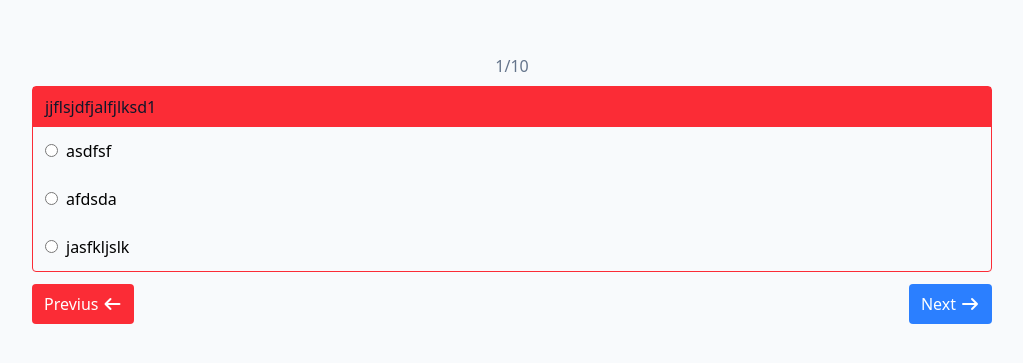
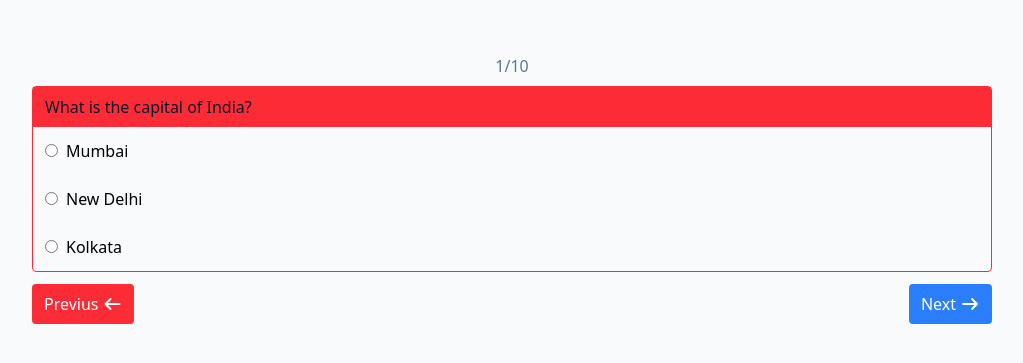
Before and after one commit to ANUSHALAV/Quiz_Master, an Angular app: page /quiz in a window 1280 px wide. Shown: the part 211-574 px from the top of the page, without its empty margins (128-1151 px from the left). Built offline with nearby package versions, Linux system fonts and the light colour scheme.

Commit message:
add 10 GK question

```diff
--- a/src/app/quiz-question-answere.ts
+++ b/src/app/quiz-question-answere.ts
@@ -7,82 +7,106 @@ export class QuizQuestionAnswere {
   private quizQuestionAnswere: any = [
     {
       Id: 1,
-      Question: 'jjflsjdfjalfjlksd1',
+      Question: 'What is the capital of India?',
       Options: [
-        {
-          Id: 1,
-          Option: 'asdfsf'
-        },
-        {
-          Id: 2,
-          Option: "afdsda"
-        },
-        {
-          Id: 3,
-          Option: 'jasfkljslk'
-        }
+        { Id: 1, Option: 'Mumbai' },
+        { Id: 2, Option: 'New Delhi' },
+        { Id: 3, Option: 'Kolkata' }
+      ],
+      Answere: 2
+    },
+    {
+      Id: 2,
+      Question: 'Who is known as the Father of the Nation in India?',
+      Options: [
+        { Id: 1, Option: 'Jawaharlal Nehru' },
+        { Id: 2, Option: 'Subhash Chandra Bose' },
+        { Id: 3, Option: 'Mahatma Gandhi' }
+      ],
+      Answere: 3
+    },
+    {
+      Id: 3,
+      Question: 'Which planet is known as the Red Planet?',
+      Options: [
+        { Id: 1, Option: 'Earth' },
+        { Id: 2, Option: 'Mars' },
+        { Id: 3, Option: 'Jupiter' }
+      ],
+      Answere: 2
+    },
+    {
+      Id: 4,
+      Question: 'Which is the largest ocean in the world?',
+      Options: [
+        { Id: 1, Option: 'Indian Ocean' },
+        { Id: 2, Option: 'Atlantic Ocean' },
+        { Id: 3, Option: 'Pacific Ocean' }
+      ],
+      Answere: 3
+    },
+    {
+      Id: 5,
+      Question: 'How many continents are there in the world?',
+      Options: [
+        { Id: 1, Option: '5' },
+        { Id: 2, Option: '6' },
+        { Id: 3, Option: '7' }
+      ],
+      Answere: 3
+    },
+    {
+      Id: 6,
+      Question: 'Which is the national animal of India?',
+      Options: [
+        { Id: 1, Option: 'Lion' },
+        { Id: 2, Option: 'Tiger' },
+        { Id: 3, Option: 'Elephant' }
+      ],
+      Answere: 2
+    },
+    {
+      Id: 7,
+      Question: 'Which gas is most abundant in the Earth’s atmosphere?',
+      Options: [
+        { Id: 1, Option: 'Oxygen' },
+        { Id: 2, Option: 'Carbon Dioxide' },
+        { Id: 3, Option: 'Nitrogen' }
+      ],
+      Answere: 3
+    },
+    {
+      Id: 8,
+      Question: 'Who invented the telephone?',
+      Options: [
+        { Id: 1, Option: 'Alexander Graham Bell' },
+        { Id: 2, Option: 'Thomas Edison' },
+        { Id: 3, Option: 'Nikola Tesla' }
       ],
       Answere: 1
     },
     {
-      Id: 2,
-      Question: 'jjflsjdfjalfjlksd2',
+      Id: 9,
+      Question: 'Which is the smallest prime number?',
       Options: [
-        {
-          Id: 1,
-          Option: 'asdfsf'
-        },
-        {
-          Id: 2,
-          Option: "afdsda"
-        },
-        {
-          Id: 3,
-          Option: 'jasfkljslk'
-        }
+        { Id: 1, Option: '0' },
+        { Id: 2, Option: '1' },
+        { Id: 3, Option: '2' }
       ],
-      Answere: 1
+      Answere: 3
     },
     {
-      Id: 3,
-      Question: 'jjflsjdfjalfjlksd3',
+      Id: 10,
+      Question: 'Which country is known as the Land of the Rising Sun?',
       Options: [
-        {
-          Id: 1,
-          Option: 'asdfsf'
-        },
-        {
-          Id: 2,
-          Option: "afdsda"
-        },
-        {
-          Id: 3,
-          Option: 'jasfkljslk'
-        }
+        { Id: 1, Option: 'China' },
+        { Id: 2, Option: 'Japan' },
+        { Id: 3, Option: 'Thailand' }
       ],
-      Answere: 1
-    },
-    {
-      Id: 4,
-      Question: 'jjflsjdfjalfjlksd4',
-      Options: [
-        {
-          Id: 1,
-          Option: 'asdfsf'
-        },
-        {
-          Id: 2,
-          Option: "afdsda"
-        },
-        {
-          Id: 3,
-          Option: 'jasfkljslk'
-        }
-      ],
-      Answere: 1
-    },
+      Answere: 2
+    }
+  ];
 
-  ];
 
   getQuestionAnswere() {
     return this.quizQuestionAnswere;
```
